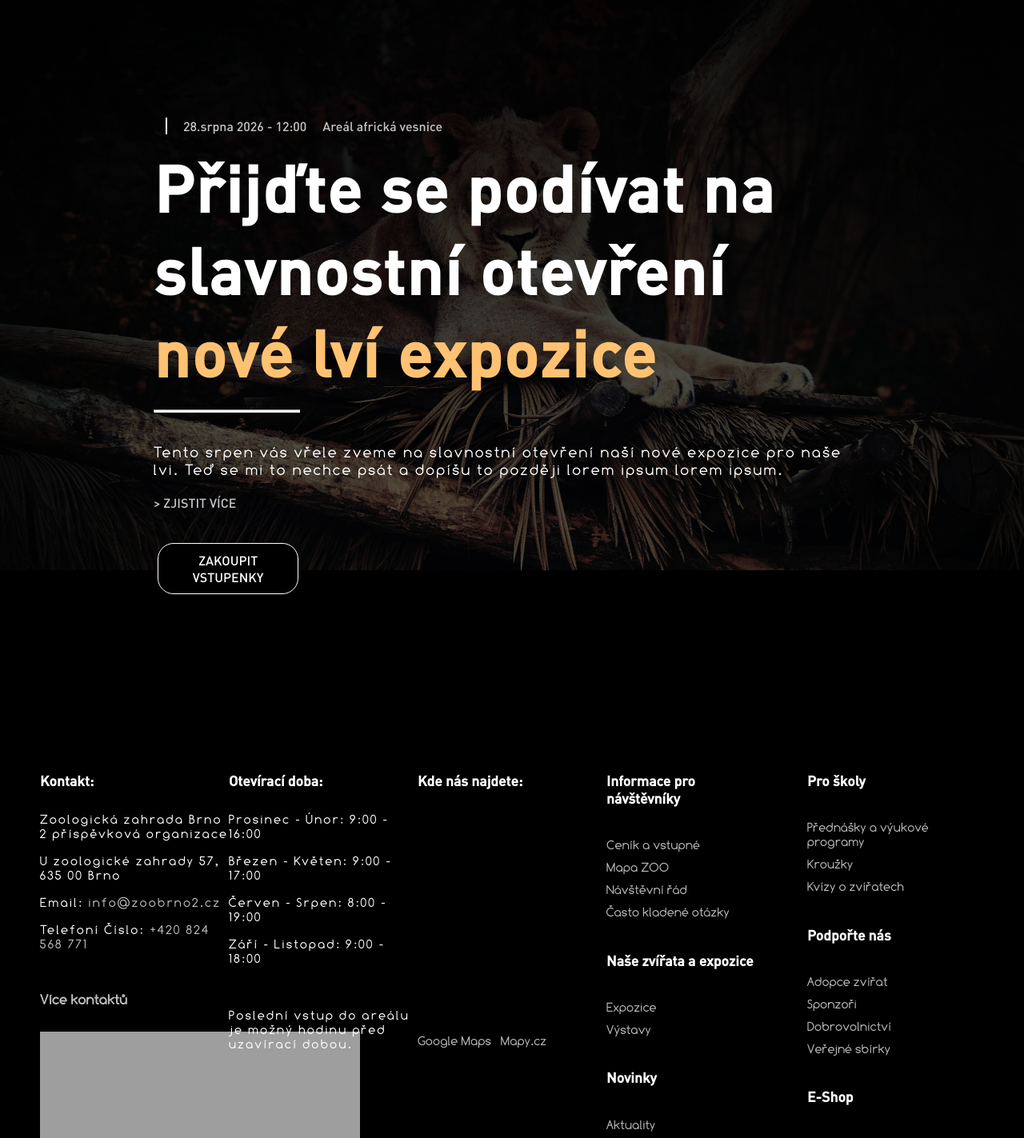
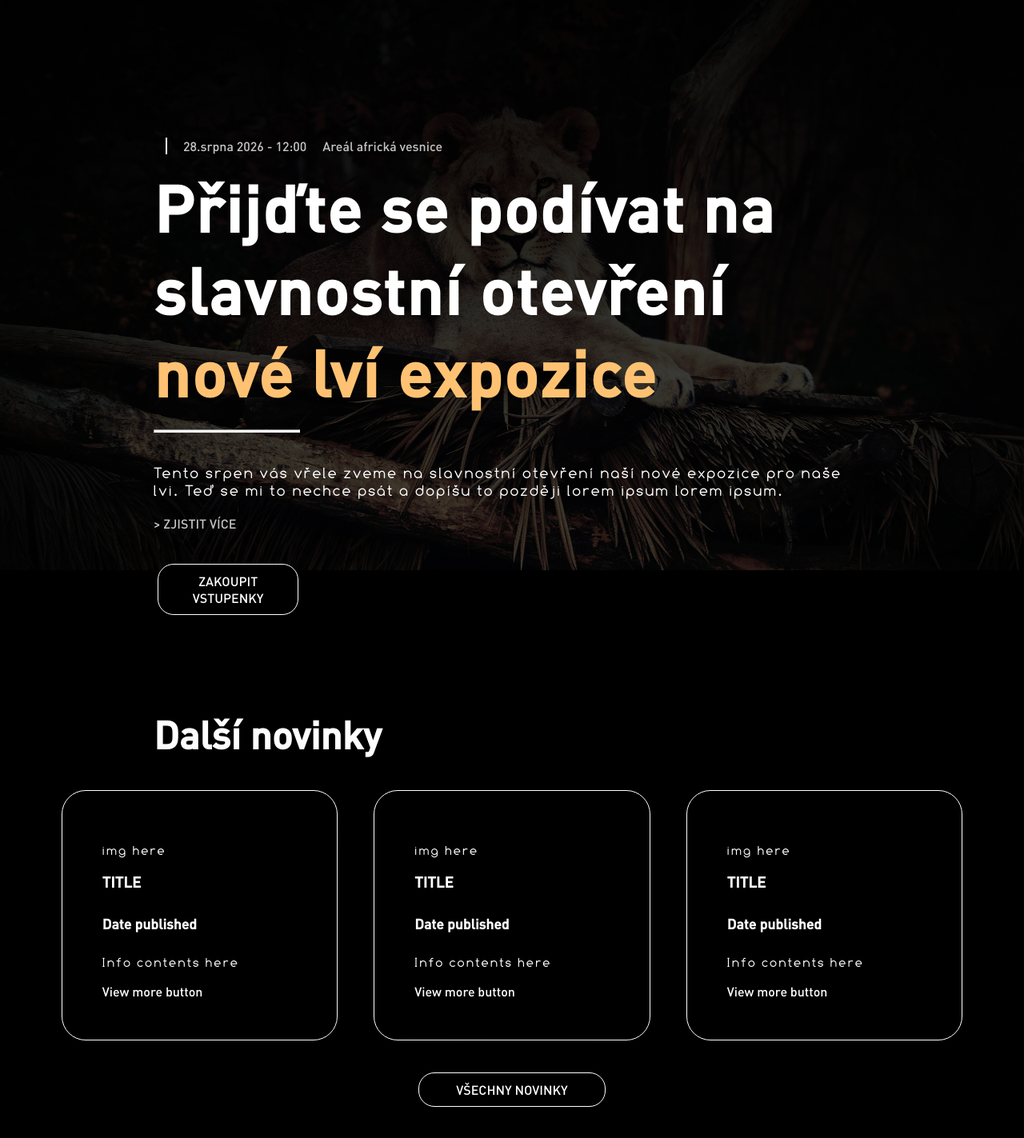
Before and after one commit to AnAzureNova/ZOO-Site-Project, a PHP site: page / in a window 1280 px wide. Shown: the part 140-1563 px from the top of the page at 80% size. Run offline with PHP 8.4, Linux system fonts and the light colour scheme; a map, chart or similar area stays blank; some libraries are stand-ins or nearby versions; grey boxes are pictures that could not be loaded.

Commit message:
Main page articles start

```diff
--- a/STYLE/global.css
+++ b/STYLE/global.css
@@ -14,6 +14,9 @@ body{
     color: #fff;
     font-family: DINPro; /*Fairymental for goofyness*/
     background-color: #000000;
+}
+a{
+    text-decoration: none;
 }
 p{
     font-size: 1rem;
@@ -93,7 +96,7 @@ footer a{
     font-family: Comfortaa;
     text-decoration: none;
 }
-footer  a:hover{
+footer a:hover{
     color: #fff;
     transition: cubic-bezier(0.075, 0.82, 0.165, 1) 300ms;
 }
--- a/STYLE/mainPage.css
+++ b/STYLE/mainPage.css
@@ -15,8 +15,7 @@ body {
 .main_event_big{
     display: flex;
     flex-direction: column;
-    padding: 3% 10%;
-    margin: 5%;
+    padding: 10% 15% 3% 15% ;
     /*background-color: #00000091;*/
     border-radius: 50px;
 }
@@ -32,7 +31,6 @@ body {
 }
 .main_event_big a{
     color: #c5c5c5;
-    text-decoration: none;
     transition: cubic-bezier(0.075, 0.82, 0.165, 1) 300ms;
 }
 .main_event_big a:hover{
@@ -44,7 +42,7 @@ body {
     padding: 1px;
     background-color: #fff;
 }
-.main_event_big #buyRedirect{
+#redirectButton{
     font-family: DINPro;
     text-align: center;
     color: #fff;
@@ -54,12 +52,16 @@ body {
     width: 15%;
     padding: 10px 20px;
     margin: 40px 5px;
+    box-shadow: 21px 29px 80px 5px rgba(0,0,0,0.51);
+    -webkit-box-shadow: 21px 29px 80px 5px rgba(0,0,0,0.51);
+    -moz-box-shadow: 21px 29px 80px 5px rgba(0,0,0,0.51);
 }
-.main_event_big #buyRedirect:hover{
+#redirectButton:hover{
     color: #ffc272;
     border: solid #ffc272 1px;
     scale: 110%;
     transform: rotate(1deg);
+    transition: cubic-bezier(0.075, 0.82, 0.165, 1) 300ms;
 }
 .main_event_big_info{
     display: flex;
@@ -74,3 +76,25 @@ body {
 .main_event_big_info span{
     border: solid #ffffff 1px;
 }
+.main_event_sub{
+    display: grid;
+    grid-template-columns: auto auto auto;
+    margin: 0 6%;
+    gap: 4%;
+}
+.main_event_sub article{
+    padding: 50px;
+    border: solid white 1px;
+    background-color: #000;
+    border-radius: 30px;
+    box-shadow: 21px 29px 80px 5px rgba(0,0,0,0.51);
+    -webkit-box-shadow: 21px 29px 80px 5px rgba(0,0,0,0.51);
+    -moz-box-shadow: 21px 29px 80px 5px rgba(0,0,0,0.51);
+}
+.main_event_sub_title{
+    padding: 0 15%;
+}
+.main_event_sub_extra{
+    display: flex;
+    justify-content: center;
+}
--- a/index.html
+++ b/index.html
@@ -126,17 +126,38 @@
                 <hr>
                 <p>Tento srpen vás vřele zveme na slavnostní otevření naší nové expozice pro naše lvi. Teď se mi to nechce psát a dopíšu to později lorem ipsum lorem ipsum.</p>
                 <a href="">> ZJISTIT VÍCE</a>
-                <a id="buyRedirect" href="">ZAKOUPIT VSTUPENKY</a>
+                <a id="redirectButton" href="">ZAKOUPIT VSTUPENKY</a>
             </div>
-            <article>
+            <div class="main_event_sub_title">
+                <h2>Další novinky</h2>
+            </div>
+            <div class="main_event_sub">
+                <article>
+                    <p>img here</p>
+                    <h3>TITLE</h3>
+                    <h5>Date published</h5>
+                    <p>Info contents here</p>
+                    <a>View more button</a>
+                </article>
+                <article>
+                    <p>img here</p>
+                    <h3>TITLE</h3>
+                    <h5>Date published</h5>
+                    <p>Info contents here</p>
+                    <a>View more button</a>
+                </article>
+                <article>
+                    <p>img here</p>
+                    <h3>TITLE</h3>
+                    <h5>Date published</h5>
+                    <p>Info contents here</p>
+                    <a>View more button</a>
+                </article>
+            </div>
+            <div class="main_event_sub_extra">
+                <a href="" id="redirectButton">VŠECHNY NOVINKY</a>
+            </div>
 
-            </article>
-            <article>
-
-            </article>
-            <article>
-
-            </article>
         </section>
     </main>
 <!----------------------------------------------------------------------------------------------------------->
```
